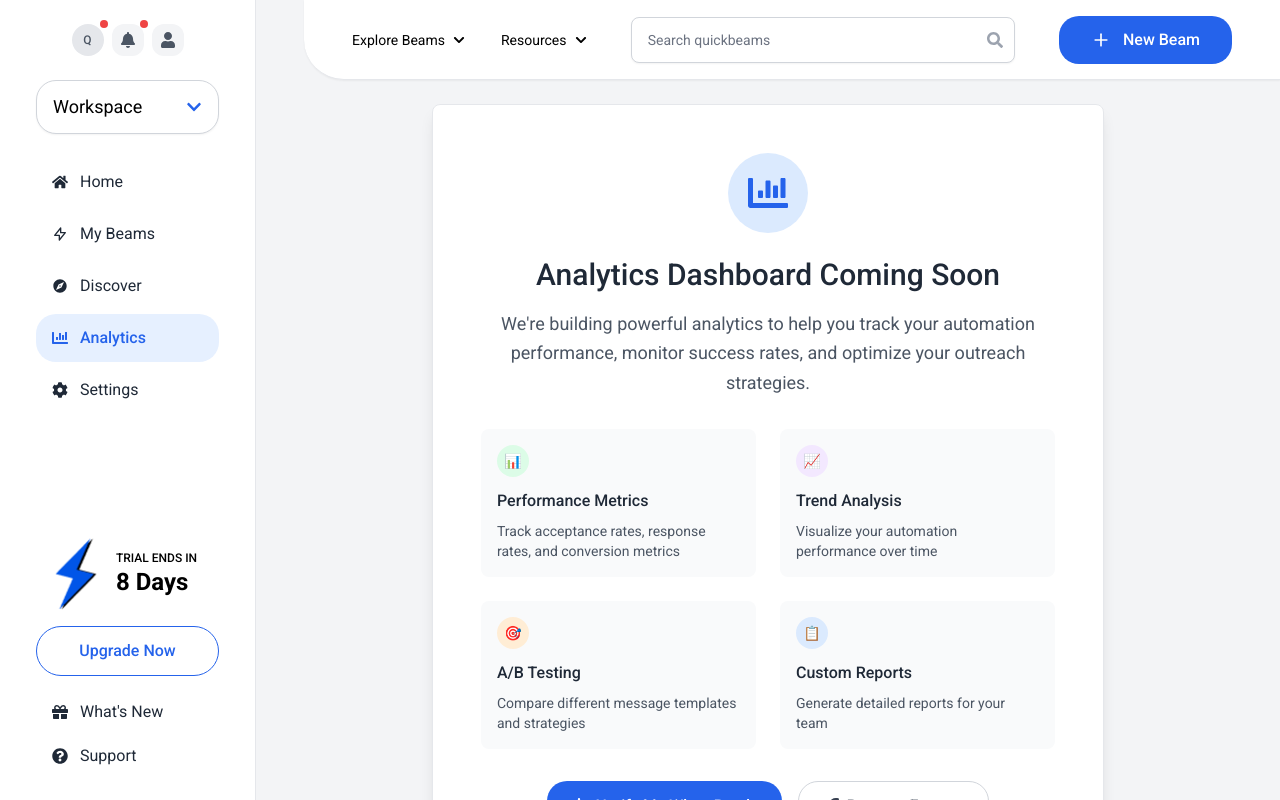
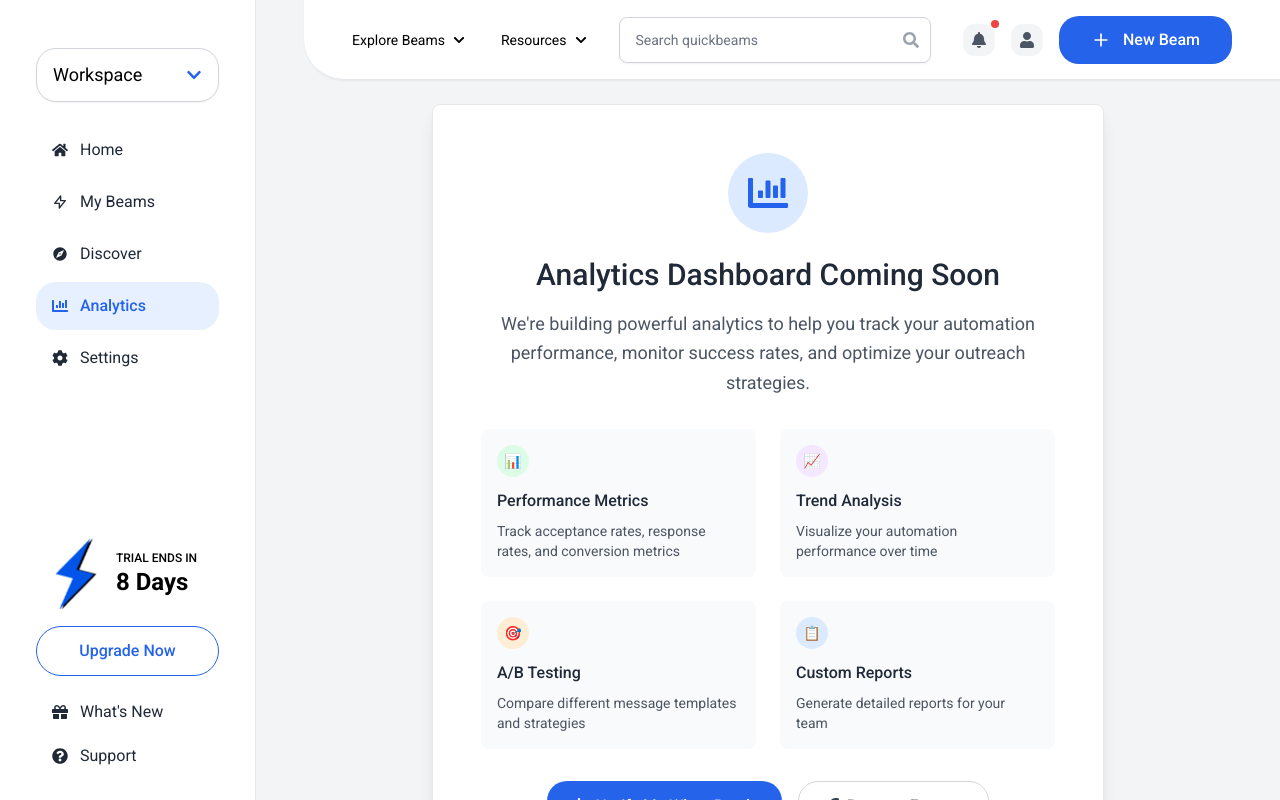
Before and after one commit to mohnishmsu962000/quickbeams-frontend, a Next.js app: page /dashboard/analytics in a window 1280 px wide. Built offline with nearby package versions, Linux system fonts and the light colour scheme.

Commit message:
notifications and user profile added

```diff
--- a/src/components/layout/Header.tsx
+++ b/src/components/layout/Header.tsx
@@ -1,10 +1,32 @@
 'use client';
 
-import { FaChevronDown, FaSearch } from 'react-icons/fa';
+import { useState } from 'react';
+import { FaChevronDown, FaSearch, FaBell, FaUser, FaCog, FaSignOutAlt } from 'react-icons/fa';
+import { FiPlus } from "react-icons/fi";
 import Button from '@/components/ui/Button';
-import { FiPlus } from "react-icons/fi";
+import Link from 'next/link';
+import { useRouter } from 'next/navigation';
+
+// Mock notifications
+const mockNotifications = [
+  { id: 1, message: 'LinkedIn Auto-connect completed - 15 new connections', time: '2 hours ago', unread: true },
+  { id: 2, message: 'Weekly report is ready for download', time: '1 day ago', unread: true },
+  { id: 3, message: 'Beam "Sales Outreach" reached daily limit', time: '2 days ago', unread: false },
+];
 
 export default function Header() {
+  const [showUserDropdown, setShowUserDropdown] = useState(false);
+  const [showNotifications, setShowNotifications] = useState(false);
+
+  const unreadNotifications = mockNotifications.filter(n => n.unread).length;
+
+  const router = useRouter();
+
+  const handleSignOut = () => {
+    console.log('Signing out...');
+    router.push('/signIn');
+  };
+
   return (
     <header className="bg-white border-b rounded-bl-[40px] border-gray-200 px-12 py-6 flex items-center justify-between shadow-sm" style={{ height: '80px' }}>
       {/* Left side - Dropdown navigation */}
@@ -46,11 +68,113 @@ export default function Header() {
         </div>
       </div>
 
-      {/* Right side - New Beam button */}
-      <Button variant="primary" size="md" className="px-8 py-3 rounded-[20px] min-w-[150px]">
-        <FiPlus className='text-xl mr-3' />
-        New Beam
-      </Button>
+      {/* Right side - Icons and New Beam button */}
+      <div className="flex items-center space-x-4">
+        {/* Notifications */}
+        <div className="relative">
+          <button
+            onClick={() => setShowNotifications(!showNotifications)}
+            className="w-8 h-8 bg-gray-100 rounded-xl flex items-center justify-center hover:bg-gray-200 transition-colors"
+          >
+            <FaBell className="w-4 h-4 text-gray-600" />
+          </button>
+          {unreadNotifications > 0 && (
+            <div className="absolute -top-1 -right-1 w-2 h-2 bg-red-500 rounded-full"></div>
+          )}
+
+          {/* Notifications Dropdown */}
+          {showNotifications && (
+            <div className="absolute right-0 top-full mt-2 w-80 bg-white border border-gray-200 rounded-lg shadow-lg z-50">
+              <div className="p-4 border-b">
+                <h3 className="font-medium text-gray-900">Notifications</h3>
+                {unreadNotifications > 0 && (
+                  <p className="text-xs text-gray-500">{unreadNotifications} unread</p>
+                )}
+              </div>
+              <div className="max-h-96 overflow-y-auto">
+                {mockNotifications.map((notification) => (
+                  <div
+                    key={notification.id}
+                    className={`p-3 border-b hover:bg-gray-50 ${
+                      notification.unread ? 'bg-blue-50' : ''
+                    }`}
+                  >
+                    <p className="text-sm text-gray-800">{notification.message}</p>
+                    <p className="text-xs text-gray-500 mt-1">{notification.time}</p>
+                  </div>
+                ))}
+              </div>
+              <div className="p-3 text-center border-t">
+                <button className="text-sm text-blue-600 hover:text-blue-700">
+                  View all notifications
+                </button>
+              </div>
+            </div>
+          )}
+        </div>
+
+        {/* User Menu */}
+        <div className="relative">
+          <button
+            onClick={() => setShowUserDropdown(!showUserDropdown)}
+            className="w-8 h-8 bg-gray-100 rounded-xl flex items-center justify-center hover:bg-gray-200 transition-colors"
+          >
+            <FaUser className="w-4 h-4 text-gray-600" />
+          </button>
+
+          {/* User Dropdown */}
+          {showUserDropdown && (
+            <div className="absolute right-0 top-full mt-2 w-48 bg-white border border-gray-200 rounded-lg shadow-lg z-50">
+              <div className="p-3 border-b">
+                <p className="font-medium text-gray-900">Mohnish Sunil</p>
+                <p className="text-xs text-gray-500">mohnish@giift.com</p>
+              </div>
+              <div className="py-2">
+                <Link
+                  href="/dashboard/settings/general"
+                  className="flex items-center px-4 py-2 text-sm text-gray-700 hover:bg-gray-100"
+                  onClick={() => setShowUserDropdown(false)}
+                >
+                  <FaCog className="w-4 h-4 mr-3" />
+                  Account Settings
+                </Link>
+                <Link
+                  href="/dashboard/settings/users"
+                  className="flex items-center px-4 py-2 text-sm text-gray-700 hover:bg-gray-100"
+                  onClick={() => setShowUserDropdown(false)}
+                >
+                  <FaUser className="w-4 h-4 mr-3" />
+                  Manage Users
+                </Link>
+                <button
+                  onClick={handleSignOut}
+                  className="flex items-center w-full px-4 py-2 text-sm text-red-600 hover:bg-red-50"
+                >
+                  <FaSignOutAlt className="w-4 h-4 mr-3" />
+                  Sign Out
+                </button>
+              </div>
+            </div>
+          )}
+        </div>
+
+        {/* New Beam button */}
+        <Button variant="primary" size="md" className="px-8 py-3 rounded-[20px] min-w-[150px]">
+          <FiPlus className='text-xl mr-3' />
+          New Beam
+        </Button>
+
+        {/* Close dropdowns when clicking outside */}
+        {(showUserDropdown || showNotifications) && (
+          <div
+            className="fixed inset-0 z-10"
+            onClick={() => {
+              setShowUserDropdown(false);
+              setShowNotifications(false);
+            }}
+          />
+        )}
+      </div>
     </header>
   );
 }
--- a/src/components/layout/Sidebar.tsx
+++ b/src/components/layout/Sidebar.tsx
@@ -1,5 +1,6 @@
 'use client';
 
+import { useState } from 'react';
 import Link from 'next/link';
 import { usePathname } from 'next/navigation';
 import { cn } from '@/lib/utils';
@@ -11,11 +12,11 @@ import {
   FaQuestionCircle,
   FaChevronDown,
   FaBell,
- FaUser
+  FaUser,
+  FaSignOutAlt
 } from 'react-icons/fa';
 import { MdExplore } from 'react-icons/md';
 import { HiOutlineLightningBolt } from 'react-icons/hi';
-import Avatar from '@/components/ui/Avatar';
 import Button from '@/components/ui/Button';
 
 const navigation = [
@@ -26,36 +27,38 @@ const navigation = [
   { name: 'Settings', href: '/dashboard/settings', icon: FaCog },
 ];
 
+// Mock notifications
+const mockNotifications = [
+  { id: 1, message: 'LinkedIn Auto-connect completed - 15 new connections', time: '2 hours ago', unread: true },
+  { id: 2, message: 'Weekly report is ready for download', time: '1 day ago', unread: true },
+  { id: 3, message: 'Beam "Sales Outreach" reached daily limit', time: '2 days ago', unread: false },
+];
+
 export default function Sidebar() {
   const pathname = usePathname();
-
- //Freshcht Widget
+  const [showUserDropdown, setShowUserDropdown] = useState(false);
+  const [showNotifications, setShowNotifications] = useState(false);
 
   const openChat = () => {
     if (typeof window !== "undefined" && window.fcWidget) {
-     window.fcWidget.open();   // Opens the Freshchat widget
-     window.fcWidget.show();   // Make sure it's visible
+      window.fcWidget.open();
+      window.fcWidget.show();
     }
   };
+
+  const handleSignOut = () => {
+    console.log('Signing out...');
+    // Add sign out logic here
+  };
+
+  const unreadNotifications = mockNotifications.filter(n => n.unread).length;
 
   return (
     <div className="flex flex-col w-64 mr-12 bg-white border-r border-gray-200 h-screen justify-between p-6 px-9">
       <div>
         {/* Top notification icons */}
         <div className="flex space-x-2 mb-6 justify-center">
-         <div className="relative">
-           <Avatar size="sm" fallback="Q" className="bg-blue-100" />
-           <div className="absolute -top-1 -right-1 w-2 h-2 bg-red-500 rounded-full"></div>
-         </div>
-         <div className="relative">
-           <div className="w-8 h-8 bg-gray-100 rounded-xl flex items-center justify-center">
-             <FaBell className="w-4 h-4 text-gray-600" />
-           </div>
-           <div className="absolute -top-1 -right-1 w-2 h-2 bg-red-500 rounded-full"></div>
-         </div>
-         <div className="w-8 h-8 bg-gray-100 rounded-xl flex items-center justify-center">
-           <FaUser className="w-4 h-4 text-gray-600" />
-         </div>
+
         </div>
 
         {/* Workspace selector */}
```
Lines whose indentation alone changed are shown as unchanged.
